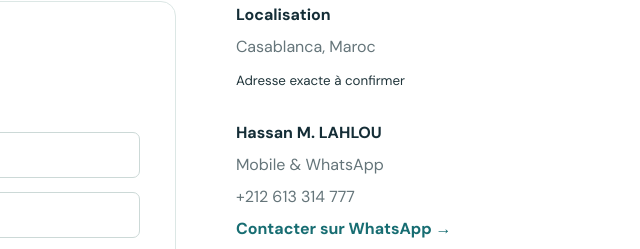
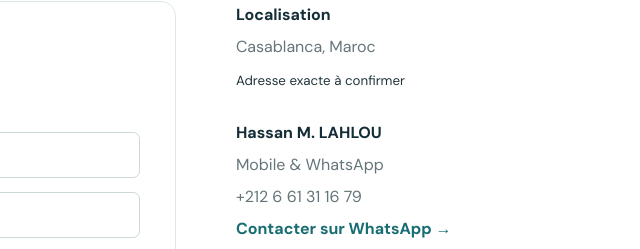
Before and after one commit to FPCASA2/fp-casa-2, a plain HTML site: page index.html in a window 1280 px wide. Shown: the part 7480-7729 px from the top of the page, 516-1156 px from the left. Drawn offline with Linux system fonts and the light colour scheme.

Commit message:
Update index.html

```diff
--- a/index.html
+++ b/index.html
@@ -913,7 +913,7 @@ footer a {display:block;margin:9px 0;font-size:13px}
 <p>Mobile & WhatsApp</p>
 <p>
   <a href="tel:+212661311679">
-    +212 613 314 777
+    +212 6 61 31 16 79
   </a>
 </p>
 <p>
```
